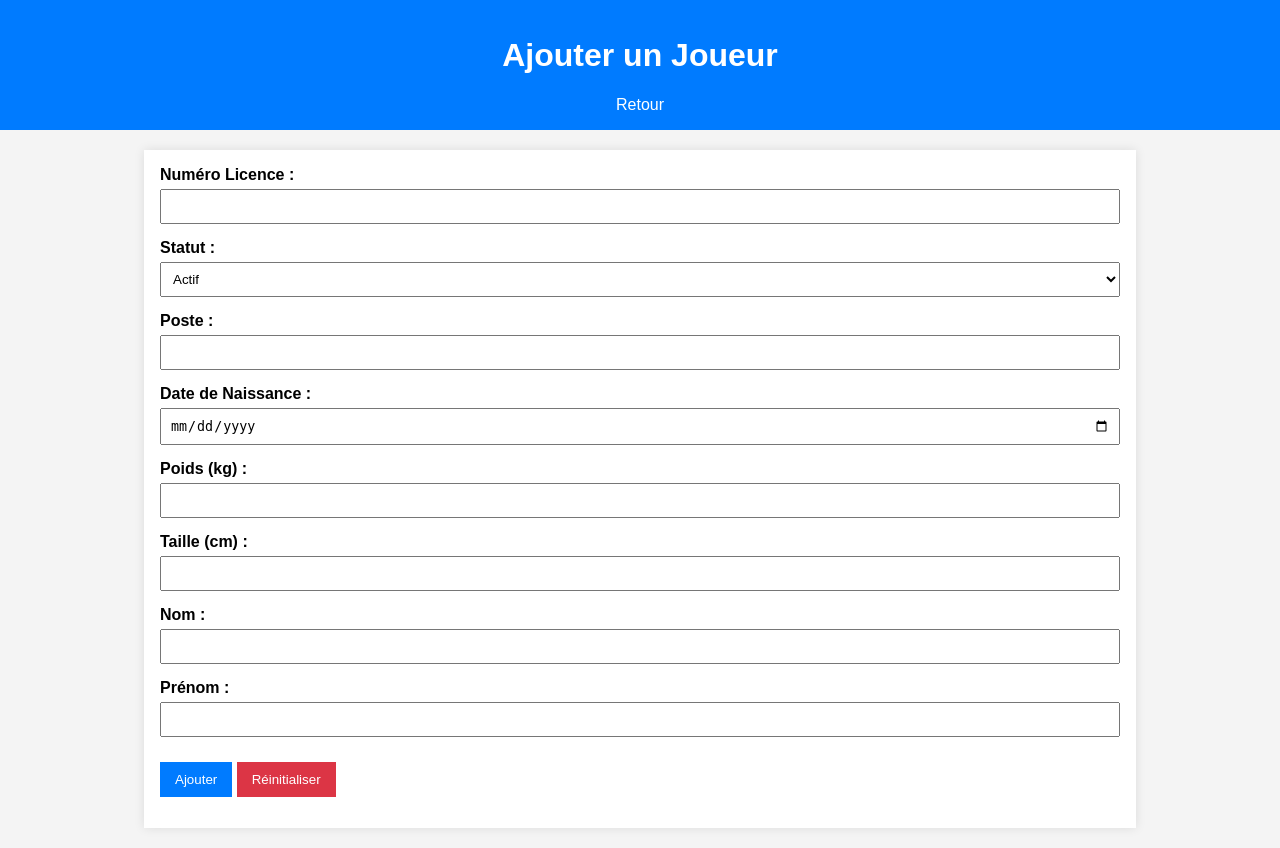
After one commit to Zeynnz/Projet-PHP-S3, a PHP site: page /Vue/AjoutJoueur.php in a window 1280 px wide. The commit adds this page. Run offline with PHP 8.4, Linux system fonts and the light colour scheme; some libraries are stand-ins or nearby versions.

Commit message:
Page et ajout d'un nouveau jouer check

```diff
--- /dev/null
+++ b/php/Controleur/AjouterJoueur.php
@@ -0,0 +1,46 @@
+<?php
+namespace Controleur;
+
+use Modele\Joueur;
+use Modele\JoueurDAO;
+
+require_once __DIR__ . '/../Modele/JoueurDAO.php';
+require_once __DIR__ . '/../Modele/Joueur.php';
+
+
+class AjouterJoueur
+{
+    private $numeroLicence;
+    private $statut;
+    private $postePrefere;
+    private $dateNaissance;
+    private $poids;
+    private $taille;
+    private $nom;
+    private $prenom;
+    private $dao;
+
+
+    public function __construct($numeroLicence,$statut,$postePrefere,$dateNaissance,$poids,$taille,$nom,$prenom)
+    {
+        $this->numeroLicence = $numeroLicence;
+        $this->statut = $statut;
+        $this->postePrefere = $postePrefere;
+        $this->dateNaissance = $dateNaissance;
+        $this->poids = $poids;
+        $this->taille = $taille;
+        $this->nom = $nom;
+        $this->prenom = $prenom;
+
+        $this->dao = new JoueurDAO();
+    }
+
+    public function execute(): Joueur
+    {
+        return $this->dao->Ajouter($this->numeroLicence, $this->statut, $this->postePrefere, $this->dateNaissance, $this->poids, $this->taille, $this->nom, $this->prenom);
+
+    }
+
+
+
+}
--- /dev/null
+++ b/php/Modele/DAO.php
@@ -0,0 +1,49 @@
+<?php
+namespace Modele;
+
+use PDO;
+use PDOException;
+
+abstract class DAO
+{
+    protected $pdo;
+
+    public function __construct()
+    {
+        // Database configuration
+        $host = 'postgres'; // Hostname or IP
+        $port = 5432;       // Default PostgreSQL port
+        $dbname = 'database'; // Your database name
+        $user = 'root';      // Database username
+        $password = 'secret'; // Database password
+
+        try {
+            // Create a new PDO instance
+            $dsn = "pgsql:host=$host;port=$port;dbname=$dbname";
+            $this->pdo = new PDO($dsn, $user, $password);
+
+            // Set error mode to exception
+            $this->pdo->setAttribute(PDO::ATTR_ERRMODE, PDO::ERRMODE_EXCEPTION);
+
+            echo "Connected to the database successfully!";
+        } catch (PDOException $e) {
+            // Handle connection errors
+            echo "Database connection failed: " . $e->getMessage();
+        }
+    }
+
+    // Abstract methods for the child classes to implement
+    abstract function Ajouter();
+    abstract function Supprimer();
+    abstract function Modifier();
+
+    // Method to test the database connection
+    public function testerConnexion()
+    {
+        if ($this->pdo) {
+            return "Connexion réussie à la base de données !";
+        } else {
+            return "Échec de la connexion !";
+        }
+    }
+}
--- /dev/null
+++ b/php/Modele/JoueurDAO.php
@@ -0,0 +1,43 @@
+<?php
+
+namespace Modele;
+
+require_once 'DAO.php';
+
+class JoueurDAO extends DAO
+{
+
+
+    public function __construct()
+    {
+        parent::__construct();
+    }
+
+    function Ajouter($NumLicence="", $Statut = "",$PostePrefere="",$DateNaissance="",$Poids=0,$Taille=0,$Nom="",$Prenom="")
+    {
+        $add = $this->pdo->prepare('INSERT INTO joueur(numero_license, statut, poste_prefere, date_naissance, poids, taille, nom, prenom)
+        VALUES(:numero_license, :statut, :poste_prefere, :date_naissance, :poids, :taille, :nom, :prenom)');
+        $add->execute(array(
+            'numero_license' => $NumLicence,
+            'statut' => $Statut,
+            'poste_prefere' => $PostePrefere,
+            'date_naissance' => $DateNaissance,
+            'poids' => $Poids,
+            'taille' => $Taille,
+            'nom' => $Nom,
+            'prenom' => $Prenom
+        ));
+
+        return new joueur($NumLicence,$Statut,$PostePrefere,$DateNaissance,$Poids,$Taille,$Nom,$Prenom);
+    }
+
+    function Supprimer()
+    {
+        // TODO: Implement Supprimer() method.
+    }
+
+    function Modifier()
+    {
+        // TODO: Implement Modifier() method.
+    }
+}
--- /dev/null
+++ b/php/Vue/AjoutJoueur.php
@@ -0,0 +1,128 @@
+<?php
+
+use Controleur\AjouterJoueur;
+
+require_once __DIR__ . '/../Controleur/AjouterJoueur.php';
+
+
+if ($_SERVER['REQUEST_METHOD'] === 'POST') {
+    // Récupérer les données du formulaire
+    $numeroLicence = $_POST['numero_licence'];
+    $statut = $_POST['statut'];
+    $poste = $_POST['poste'];
+    $dateNaissance = $_POST['date_naissance'];
+    $poids = $_POST['poids'];
+    $taille = $_POST['taille'];
+    $nom = $_POST['nom'];
+    $prenom = $_POST['prenom'];
+
+    // Créer une instance de la classe AjouterJoueur
+    $ajouterJoueur = new AjouterJoueur($numeroLicence,$statut,$poste,$dateNaissance,$poids,$taille,$nom,$prenom);
+
+    // Appeler la méthode execute
+    $result = $ajouterJoueur->execute();
+
+    // Vérifier le résultat et afficher un message
+    if ($result) {
+        echo "Le joueur a été ajouté avec succès.";
+    } else {
+        echo "Une erreur est survenue lors de l'ajout du joueur.";
+    }
+}
+?>
+<!DOCTYPE html>
+<html lang="fr">
+<head>
+    <meta charset="UTF-8">
+    <meta name="viewport" content="width=device-width, initial-scale=1.0">
+    <title>Ajouter un Joueur</title>
+    <link rel="stylesheet" href="styles.css">
+</head>
+<body>
+<header>
+    <h1>Ajouter un Joueur</h1>
+    <nav>
+        <a href="joueurs.php">Retour</a>
+    </nav>
+</header>
+<main>
+    <form method="post">
+        <div>
+            <label for="numero_licence">Numéro Licence :</label>
+            <input type="text" id="numero_licence" name="numero_licence" required>
+        </div>
+        <div>
+            <label for="statut">Statut :</label>
+            <select id="statut" name="statut" required>
+                <option value="Actif">Actif</option>
+                <option value="Inactif">Inactif</option>
+            </select>
+        </div>
+        <div>
+            <label for="poste">Poste :</label>
+            <input type="text" id="poste" name="poste" required>
+        </div>
+        <div>
+            <label for="date_naissance">Date de Naissance :</label>
+            <input type="date" id="date_naissance" name="date_naissance" required>
+        </div>
+        <div>
+            <label for="poids">Poids (kg) :</label>
+            <input type="number" id="poids" name="poids" required>
+        </div>
+        <div>
+            <label for="taille">Taille (cm) :</label>
+            <input type="number" id="taille" name="taille" required>
+        </div>
+        <div>
+            <label for="nom">Nom :</label>
+            <input type="text" id="nom" name="nom" required>
+        </div>
+        <div>
+            <label for="prenom">Prénom :</label>
+            <input type="text" id="prenom" name="prenom" required>
+        </div>
+        <div>
+            <button type="submit">Ajouter</button>
+            <button type="reset">Réinitialiser</button>
+        </div>
+    </form>
+</main>
+</body>
+<style>
+    main {
+        margin: 20px auto;
+        max-width: 60em;
+        padding: 1em;
+        background: white;
+        box-shadow: 0 0 10px rgba(0, 0, 0, 0.1);
+    }
+    form div {
+        margin-bottom: 15px;
+    }
+    label {
+        display: block;
+        margin-bottom: 5px;
+        font-weight: bold;
+    }
+    input, select {
+        width: 100%;
+        padding: 8px;
+        box-sizing: border-box;
+    }
+    button {
+        margin-top: 10px;
+        padding: 10px 15px;
+        background-color: #007BFF;
+        color: white;
+        border: none;
+        cursor: pointer;
+    }
+    button[type="reset"] {
+        background-color: #dc3545;
+    }
+    button:hover {
+        opacity: 0.9;
+    }
+</style>
+</html>
--- a/php/Vue/styles.css
+++ b/php/Vue/styles.css
@@ -20,7 +20,7 @@ nav a {
 
 .container, main {
     margin: 20px auto;
-    max-width: 800px;
+    max-width: 60em;
     padding: 1em;
     background: white;
     box-shadow: 0 0 10px rgba(0, 0, 0, 0.1);
```
Also changed, not shown: php/Modele/TestConnexionDAO.php (added, +15 -0 lines), php/Vue/joueurs.php (+28 -5 lines), 1 other file.
